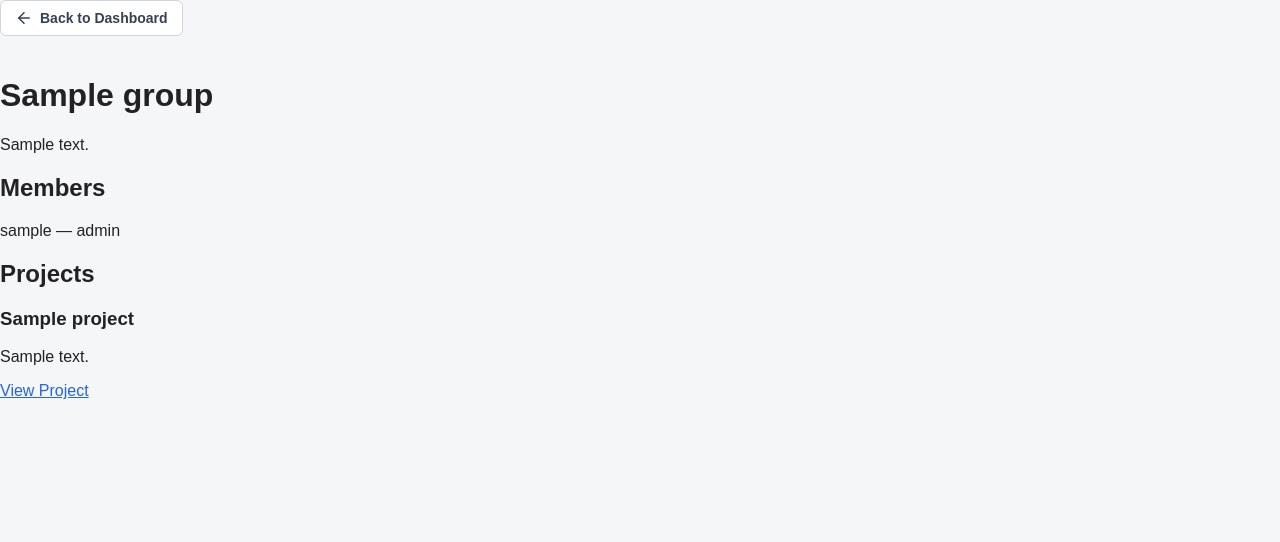
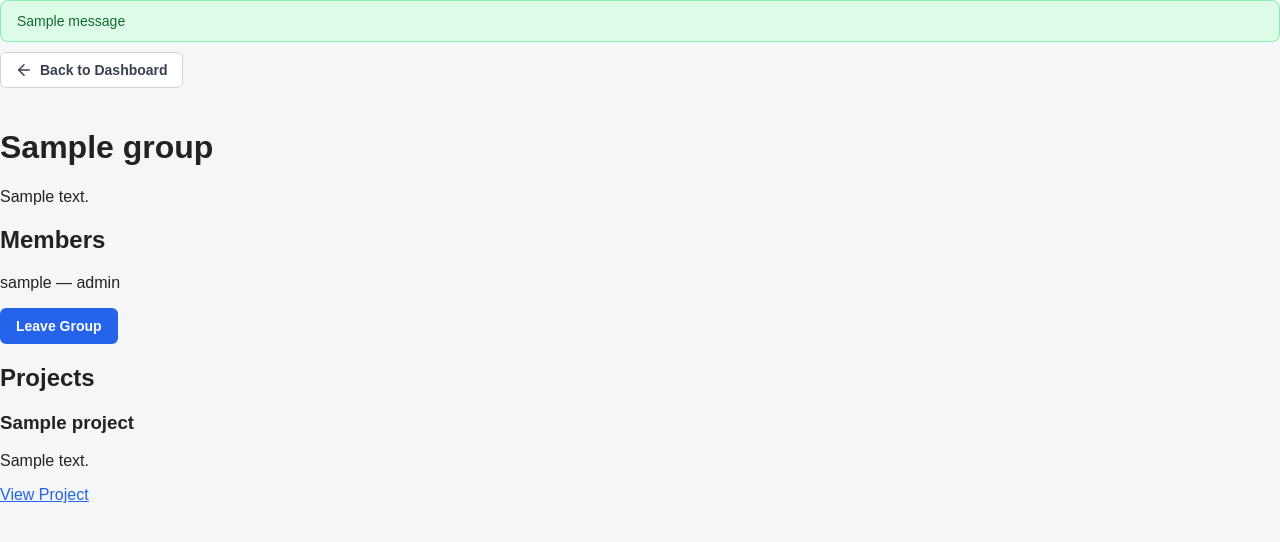
Before and after one commit to Cha-Luna-Star/ProjectManagement-WebApp, a Flask app: page /groups/1 in a window 1280 px wide. Shown: the top 542 px of the page. Run offline with Flask 3, Linux system fonts and the light colour scheme; the visitor is signed in with stand-in values (Sample User, id 1); tables that the repository leaves empty hold one stand-in row (values such as "Sample post"); one stand-in notice (Sample message) is shown; some libraries are stand-ins or nearby versions.

Commit message:
Added member leaving group btn

```diff
--- a/app.py
+++ b/app.py
@@ -1631,76 +1631,6 @@ def add_group_member(group_id):
         group_id=group_id
     ))
 
-    if "user_id" not in session:
-        return redirect(url_for("login"))
-
-    if request.method == "POST":
-
-        name = request.form.get("name", "").strip()
-        description = request.form.get("description", "").strip()
-
-        if not name:
-            flash("Group name is required.", "error")
-            return render_template(
-                "create_group.html"
-            )
-
-        if len(name) > 100:
-            flash("Group name must be 100 characters or less.", "error")
-            return render_template(
-                "create_group.html"
-            )
-
-        if len(description) > 1000:
-            flash(
-                "Group description must be 1000 characters or less.",
-                "error"
-            )
-            return render_template(
-                "create_group.html"
-            )
-
-        connection = get_db()
-
-        cursor = connection.execute("""
-            INSERT INTO groups (
-                name,
-                description,
-                created_by
-            )
-            VALUES (?, ?, ?)
-        """, (
-            name,
-            description,
-            session["user_id"]
-        ))
-
-        group_id = cursor.lastrowid
-
-        connection.execute("""
-            INSERT INTO group_members (
-                group_id,
-                user_id,
-                role
-            )
-            VALUES (?, ?, 'Owner')
-        """, (
-            group_id,
-            session["user_id"]
-        ))
-
-        connection.commit()
-        connection.close()
-
-        flash("Group created successfully!", "success")
-
-        return redirect(url_for(
-            "group",
-            group_id=group_id
-        ))
-
-    return render_template("create_group.html")
-
 @app.route("/groups/<int:group_id>/members/<int:user_id>/remove", methods=["POST"])
 def remove_group_member(group_id, user_id):
 
@@ -1764,6 +1694,55 @@ def remove_group_member(group_id, user_id):
         "group",
         group_id=group_id
     ))
+@app.route("/groups/<int:group_id>/leave", methods=["POST"])
+def leave_group(group_id):
+
+    if "user_id" not in session:
+        return redirect(url_for("login"))
+
+    connection = get_db()
+
+    member = connection.execute("""
+        SELECT role
+        FROM group_members
+        WHERE group_id = ?
+        AND user_id = ?
+    """, (
+        group_id,
+        session["user_id"]
+    )).fetchone()
+
+    if member is None:
+        connection.close()
+        return "You are not a member of this group", 403
+
+    if member["role"] == "Owner":
+        connection.close()
+        flash("The group owner cannot leave the group.", "error")
+        return redirect(url_for(
+            "group",
+            group_id=group_id
+        ))
+
+    connection.execute("""
+        DELETE FROM group_members
+        WHERE group_id = ?
+        AND user_id = ?
+    """, (
+        group_id,
+        session["user_id"]
+    ))
+
+    connection.commit()
+    connection.close()
+
+    flash("You left the group.", "success")
+
+    return redirect(url_for("dashboard"))
+
+
+
+
 if __name__ == "__main__":
     init_db()
     app.run(debug=True)
--- a/templates/group.html
+++ b/templates/group.html
@@ -18,7 +18,21 @@
 <body>
 
     <main>
+        {% with messages = get_flashed_messages(with_categories=true) %}
 
+            {% if messages %}
+
+                {% for category, message in messages %}
+
+                    <div class="flash-message {{ category }}">
+                        {{ message }}
+                    </div>
+
+                {% endfor %}
+
+            {% endif %}
+
+        {% endwith %}
         <a href="{{ url_for('dashboard') }}"
            class="back-button">
 
@@ -121,6 +135,29 @@
         </div>
 
         {% endfor %}
+        {% if member["role"] != "Owner" %}
+
+            <form
+                method="POST"
+                action="{{ url_for(
+                    'leave_group',
+                    group_id=group['id']
+                ) }}"
+            >
+
+                <input
+                    type="hidden"
+                    name="csrf_token"
+                    value="{{ csrf_token() }}"
+                >
+
+                <button type="submit">
+                    Leave Group
+                </button>
+
+            </form>
+
+        {% endif %}
 
         <h2>Projects</h2>
 
```
